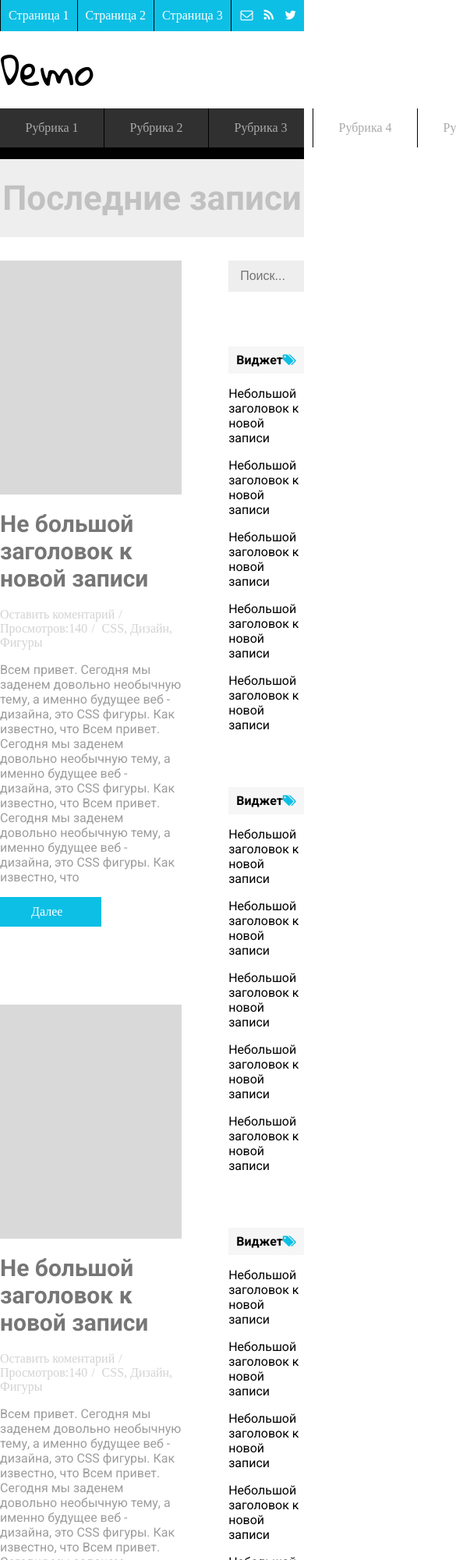
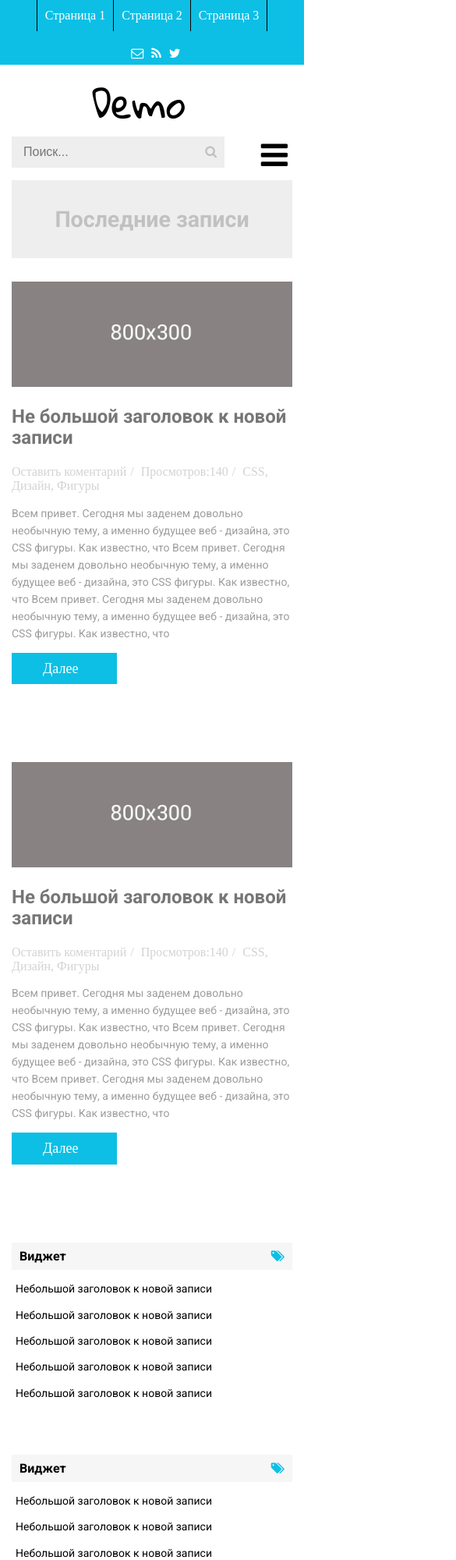
Before and after one commit to Yipee-ki-yay/Zengineers-TEST-verstka, a plain HTML site: page index.html in a window 390 px wide. Shown: the top 2000 px of the page at 78% size, 585 px wide, since content can reach past the window. Drawn offline with nearby package versions, Linux system fonts and the light colour scheme.

Commit message:
add adaptive

```diff
--- a/css/style.css
+++ b/css/style.css
@@ -1,4 +1,14 @@
-header {
+html {
+	box-sizing: border-box;
+}
+
+*,
+*:after,
+*:before, {
+	box-sizing: inherit;
+}
+
+.header {
 	background-color: #0DBFE5;
 }
 
@@ -6,17 +16,6 @@ h1 {
 	margin: 0;
 	padding: 0;
 }
-
-/*.header-wrap {
-	display: -webkit-flex;
-	display: -moz-flex;
-	display: -ms-flex;
-	display: -o-flex;
-	display: flex;
-	justify-content: space-between;
-	-ms-align-items: center;
-	align-items: center;
-}*/
 
 .flex-wrap {
 	display: -webkit-flex;
@@ -29,9 +28,18 @@ h1 {
 	align-items: center;
 }
 
+.flex-default {
+	display: -webkit-flex;
+	display: -moz-flex;
+	display: -ms-flex;
+	display: -o-flex;
+	display: flex;
+}
+
 .wrapper {
 	max-width: 1160px;
 	margin: 0 auto;
+	padding: 0 15px;
 }
 
 .page_menu {
@@ -39,11 +47,11 @@ h1 {
 	margin: 0;
 	padding: 0;
 	display: flex;
+	/*width: 69%;*/
 }
 
 .page_menu-item {
 	line-height: 40px;
-	padding: 0 10px 0 10px;
 	border-right: 1px solid #000;
 }
 
@@ -54,11 +62,36 @@ h1 {
 .page_menu-link {
 	text-decoration: none;
 	color: #fff;
+	padding: 10px;
+	white-space: nowrap;
+	transition: all 0.6s ease;
+}
+.page_menu-link:hover {
+	color: #000;
 }
 
+.social {
+	list-style-type: none;
+	margin: 0;
+	padding: 0;
+	/*width: 31%;*/
+	/*text-align: right;*/
+}
+.social.flex-wrap {
+	justify-content: flex-end;
+}
+.social__item {
+	margin-left: 10px;
+	/*display: inline-block;*/
+}
 .social_link {
-	margin-right: 10px;
 	text-decoration: none;
+}
+i {
+	transition: all 0.6s ease;
+}
+.social_link:hover i {
+	color: #000;
 }
 
 .social i {
@@ -68,36 +101,71 @@ h1 {
 .logo a {
 	text-decoration: none;
 	font-family: 'Gloria Hallelujah', cursive, sans-serif;
+	line-height: 58px;
 	font-size: 50px;
 	color: #000;
+	padding: 20px;
+	padding-left: 0;
+    display: block;
+    width: 135px;
+    transition: all 0.6s ease;
+    opacity: 1;
+}
+.logo a:hover {
+	opacity: 0.4;
 }
 
 /*MAIN*/
 
+.main {
+	margin-bottom: 20px;
+}
+.main_menu-openBtn {
+	display: none;
+	border: none;
+    background: transparent;
+    position: absolute;
+    right: 15px;
+    top: 175px;
+    font-size: 40px;
+    cursor: pointer;
+}
+.main_menu-openBtn:hover {
+	color: #0DBFE5;
+}
 .main_menu {
 	background-color: #303030;
 	list-style-type: none;
-	display: -webkit-flex;
-	display: -moz-flex;
-	display: -ms-flex;
-	display: -o-flex;
-	display: flex;
 	border-bottom: 15px solid #000;
 	margin: 0;
 	padding: 0;
 }
+.main_menu.flex-wrap {
+	justify-content: flex-start;
+	flex-wrap: wrap;
+}
 
 .main_menu-item {
-	line-height: 50px;
 	border-right: 1px solid #000;
-	min-width: 133px;
 	text-align: center;
-
+	transition: all 0.6s ease;
+}
+.main_menu-item:hover {
+	background-color: #0DBFE5;
+	color: #fff;
 }
 
 .main_menu-link {
+	display: block;
+	line-height: 20px;
 	text-decoration: none;
 	color: #AAAAAA;
+	padding: 15px 30px;
+    white-space: nowrap;
+    transition: all 0.6s ease;
+}
+.main_menu-link:hover {
+	color: #fff;
 }
 
 .last_note {
@@ -112,65 +180,70 @@ h1 {
 	margin-bottom: 30px;
 }
 
-.wrap {
-	display: -webkit-flex;
-	display: -moz-flex;
-	display: -ms-flex;
-	display: -o-flex;
-	display: flex;
-}
+
 
 .main_content {
-	width: 68.9%;
-	margin-right: 60px;
+	width: 69%;
+	margin-right: 5%;
 }
 
 .main_sidebar {
-	width: 25.8%;
+	width: 26%;
 }
-.main_content .item  {
+.main_content-item  {
 	margin-bottom: 100px;
 }
-.main_content .item .img {
-	background-color: #D9D9D9;
+.main_content-item img {
 	width: 100%;
-	height: 300px;
 }
 
-.main_content .item .btn {
+.main_content-item .btn {
 	display: inline-block;
 	background-color: #0DBFE5;
 	color: #fff;
 	padding: 10px 40px;
-	font-size: 16px;
+	font-size: 20px;
+	transition: all 0.6s ease;
+}
+.main_content-item .btn:hover {
+	background-color: #0086E5;
 }
 
-.main_content .item .item-title a {
+.main_content-item .item-title a {
 	color: #767676;
 	font-family: "Roboto", sans-serif;
 	font-size: 30px;
+	transition: all 0.6s ease;
+}
+.main_content-item .item-title a:hover {
+	color: #000;
 }
 
-.main_content .item p {
+.main_content-item p {
+	font-size: 16px;
+    line-height: 24px;
 	font-family: "Roboto", sans-serif;
 	color: #9D9D9D;
 }
 
-.main_content .item a {
+.main_content-item a {
 	text-decoration: none;
 	color: #D3D3D3;
 }
 
-.main_content .item a:after {
+.main_content-item a:after {
 	content: "/";
 	display: inline-block;
 	margin: 0 5px;
 }
 
-.main_content .item a:last-child:after {
+.main_content-item a:last-child:after {
 	content: "";
 }
 
+.main_sidebar form {
+	position: relative;
+}
 .main_sidebar input {
 	width: 100%;
 	background-color: #EEEEEE;
@@ -178,67 +251,182 @@ h1 {
 	border: 0;
 	height: 40px;
 	padding: 15px;
+	padding-right: 30px;
 }
 .input_icon {
-	position: relative;
+	position: absolute;
+	top: 50%;
+    right: 10px;
+    transform: translateY(-50%);
 }
 .input_icon a {
-	position: absolute;
-	top: -28px;
-    right: -286px;
 	color: #C0C0C0;
+}
+.input_icon a:hover {
+	color: #000;
 }
 
 .sidebar_vidget {
-	display: -webkit-flex;
-	display: -moz-flex;
-	display: -ms-flex;
-	display: -o-flex;
-	display: flex;
-	-ms-align-items: center;
-	align-items: center;
-	justify-content: space-between;
 	background-color: #F6F6F6;
 	line-height: 35px;
 }
 
 .sidebar_vidget p {
-	font-family: "Roboto", sans-serif;
 	margin: 0;
 	padding-left: 10px;
 	font-weight: bold;
+}
+.sidebar_vidget a {
+	font-family: "Roboto", sans-serif;
+	color: #000;
+	text-decoration: none;
 }
 
 .sidebar_vidget span i {
 	color: #0EBFE5;
 	padding-right: 10px;
+	transition: all 0.6s ease;
+}
+.sidebar_vidget span i:hover{
+	color: #0086E5;
 }
 
 .sidebar_item {
 	margin-top: 70px;
 }
 
-.sidebar_item p {
+.sidebar_item ul {
+	list-style-type: none;
+	margin: 0;
+	padding: 0;
+}
+.sidebar_item li {
+	margin-top: 15px;
+	margin-left: 5px;
+}
+.sidebar_item a {
 	font-family: "Roboto", sans-serif;
+	/*line-height: 30px;*/
+	text-decoration: none;
+	color: #000;
+}
+.sidebar_item a:hover {
+	text-decoration: underline;
 }
 
-/*FOOTER*/
+/*footer*/
 
-footer {
+.footer {
 	background-color: #0DBFE5;
 }
+.footer .wrapper.flex-wrap {
+	flex-wrap: wrap;
+}
 
-footer .page_menu .page_menu-item {
+.footer .page_menu .page_menu-item {
 	border: none;
 }
 
-.flex-wrap {
-	display: -webkit-flex;
-	display: -moz-flex;
-	display: -ms-flex;
-	display: -o-flex;
-	display: flex;
-	justify-content: space-between;
-	-ms-align-items: center;
-	align-items: center;
+.footer .page_menu-link {
+	padding: 20px 10px;
+	white-space: nowrap;
 }
+
+/*====================== media ==========================*/
+
+@media screen and (max-width: 830px) {
+	h1 {
+		font-size: 1.8em;
+	}
+	.main_menu-item {
+		width: 33%;
+		border-top: 1px solid #000;
+	}
+}
+
+@media screen and (max-width: 550px) {
+	.logo a {
+		margin: 0 auto;
+	}
+	h1 {
+		font-size: 1.5em;
+	}
+	.main_content-item .item-title a {
+		font-size: 24px;
+	}
+	.main_content-item p {
+		font-size: 14px;
+    	line-height: 22px;
+	}
+	.main_content-item .btn {
+		font-size: 18px;
+	}
+	.sidebar_vidget-tag {
+		font-size: 16px;
+	}
+	.sidebar_item ul a {
+		font-size: 14px;
+	}
+	.footer {
+		padding-bottom: 20px;
+	}
+	.footer .logo {
+		width: 100%;
+	}
+	.footer .wrapper.flex-wrap {
+		justify-content: center;
+	}
+}
+
+@media screen and (max-width: 480px) {
+	.header .wrapper.flex-wrap {
+		flex-wrap: wrap;
+		justify-content: center;
+	}
+	.page_menu {
+		width: 100%;
+		justify-content: center;
+		margin-bottom: 20px;
+	}
+	.social {
+		margin-bottom: 5px;
+	}
+	.logo {
+		margin-bottom: 50px;
+	}
+	.main_menu-openBtn {
+		display: block;
+	}
+	.main_menu {
+		display: none;
+		margin-bottom: 20px;
+	}
+	.main_menu-item {
+		width: 100%;
+	}
+	h1 {
+		font-size: 1.3em;
+	}
+	.main .wrapper.flex-default {
+		flex-wrap: wrap;
+	}
+	.main_content,
+	.main_sidebar {
+		width: 100%;
+	}
+	.main_content {
+		margin-right: 0;
+	}
+	.main_sidebar form {
+		width: 70%;
+		position: absolute;
+		top: 175px;
+	    left: 15px;
+	}
+	.main_sidebar .sidebar_item:nth-child(2) {
+		margin-top: 0;
+	}
+	.footer .logo {
+		margin-bottom: 0;
+	}
+}
--- a/index.html
+++ b/index.html
@@ -13,11 +13,8 @@
 </head>
 <body>
 
-<header>
-
-	<div class="wrapper">
-		<div class="flex-wrap">
-			<nav class="page">
+<header class="header">
+	<div class="wrapper flex-wrap">
 		<ul class="page_menu">
 			<li class="page_menu-item">
 				<a href="#" class="page_menu-link">Страница 1</a>
@@ -29,23 +26,25 @@
 				<a href="#" class="page_menu-link">Страница 3</a>
 			</li>
 		</ul>
-			</nav>
 
-			<div class="social">
+		<ul class="social flex-wrap">
+			<li class="social__item">
 				<a href="#" class="social_link">
 					<i class="fa fa-envelope-o" aria-hidden="true"></i>
 				</a>
+			</li>
+			<li class="social__item">
 				<a href="#" class="social_link">
 					<i class="fa fa-rss" aria-hidden="true"></i>
 				</a>
+			</li>
+			<li class="social__item">
 				<a href="#" class="social_link">
 					<i class="fa fa-twitter" aria-hidden="true"></i>
 				</a>
+			</li>
+		</ul>
 	</div>
-
-		</div>
-	</div>
-
 </header>
 
 <div class="logo">
@@ -54,11 +53,13 @@
 	</div>
 </div>
 
-<main>
+<main class="main">
+	<div class="main_navigation">
 		<div class="wrapper">
-
-		<div class="main_navigation">
-			<ul class="main_menu">
+			<button class="main_menu-openBtn">
+				<i class="fa fa-bars"></i>
+			</button>
+			<ul class="main_menu flex-wrap">
 				<li class="main_menu-item">
 					<a href="#" class="main_menu-link">Рубрика 1</a>
 				</li>
@@ -79,17 +80,21 @@
 				</li>
 			</ul>
 		</div>
+	</div>
 
+	<div class="wrapper">
 		<div class="last_note">
 			<h1>Последние записи</h1>
 		</div>
+	</div>
 
-		<div class="wrap">
-
+	<div class="wrapper flex-default">
 		<div class="main_content">
-				<div class="item">
-					<div class="img"></div>
-					<h2 class="item-title"><a href="#">Не большой заголовок к новой записи</a></h2>
+			<div class="main_content-item">
+				<img src="img/800x300.jpg" alt="image800x300">
+				<h2 class="item-title">
+					<a href="#">Не большой заголовок к новой записи</a>
+				</h2>
 				<span>
 					<a href="#">Оставить коментарий</a>
 					<a href="#">Просмотров:140</a>
@@ -99,9 +104,11 @@
 				<a href="#" class="btn">Далее</a>
 			</div>
 
-				<div class="item">
-					<div class="img"></div>
-					<h2 class="item-title"><a href="#">Не большой заголовок к новой записи</a></h2>
+			<div class="main_content-item">
+				<img src="img/800x300.jpg" alt="image800x300">
+				<h2 class="item-title">
+					<a href="#">Не большой заголовок к новой записи</a>
+				</h2>
 				<span>
 					<a href="#">Оставить коментарий</a>
 					<a href="#">Просмотров:140</a>
@@ -114,71 +121,116 @@
 
 		<aside class="main_sidebar">
 
-
+			<form action="post">
 				<input type="search" placeholder="Поиск...">
 				<span class="input_icon">
-					<a href="#"><i class="fa fa-search" aria-hidden="true"></i></a>
+					<a href="#">
+						<i class="fa fa-search" aria-hidden="true"></i>
+					</a>
 				</span>
+			</form>
 
 			<div class="sidebar_item">
-					<div class="sidebar_vidget">
-						<p class="sidebar_vidget-tag">Виджет</p>
+				<div class="sidebar_vidget flex-wrap">
+					<p class="sidebar_vidget-tag">
+						<a href="#">Виджет</a>
+					</p>
 					<span class="sidebar_vidget-icon">
+						<a href="#">
 							<i class="fa fa-tags" aria-hidden="true"></i>
+						</a>
 					</span>
 				</div>
-					<p>Небольшой заголовок к новой записи</p>
-					<p>Небольшой заголовок к новой записи</p>
-					<p>Небольшой заголовок к новой записи</p>
-					<p>Небольшой заголовок к новой записи</p>
-					<p>Небольшой заголовок к новой записи</p>
+				<ul>
+					<li>
+						<a href="#">Небольшой заголовок к новой записи</a>
+					</li>
+					<li>
+						<a href="#">Небольшой заголовок к новой записи</a>
+					</li>
+					<li>
+						<a href="#">Небольшой заголовок к новой записи</a>
+					</li>
+					<li>
+						<a href="#">Небольшой заголовок к новой записи</a>
+					</li>
+					<li>
+						<a href="#">Небольшой заголовок к новой записи</a>
+					</li>
+				</ul>
 			</div>
 
 			<div class="sidebar_item">
-					<div class="sidebar_vidget">
-						<p class="sidebar_vidget-tag">Виджет</p>
+				<div class="sidebar_vidget flex-wrap">
+					<p class="sidebar_vidget-tag">
+						<a href="#">Виджет</a>
+					</p>
 					<span class="sidebar_vidget-icon">
+						<a href="#">
 							<i class="fa fa-tags" aria-hidden="true"></i>
+						</a>
 					</span>
 				</div>
-					<p>Небольшой заголовок к новой записи</p>
-					<p>Небольшой заголовок к новой записи</p>
-					<p>Небольшой заголовок к новой записи</p>
-					<p>Небольшой заголовок к новой записи</p>
-					<p>Небольшой заголовок к новой записи</p>
+				<ul>
+					<li>
+						<a href="#">Небольшой заголовок к новой записи</a>
+					</li>
+					<li>
+						<a href="#">Небольшой заголовок к новой записи</a>
+					</li>
+					<li>
+						<a href="#">Небольшой заголовок к новой записи</a>
+					</li>
+					<li>
+						<a href="#">Небольшой заголовок к новой записи</a>
+					</li>
+					<li>
+						<a href="#">Небольшой заголовок к новой записи</a>
+					</li>
+				</ul>
 			</div>
 
 			<div class="sidebar_item">
-					<div class="sidebar_vidget">
-						<p class="sidebar_vidget-tag">Виджет</p>
+				<div class="sidebar_vidget flex-wrap">
+					<p class="sidebar_vidget-tag">
+						<a href="#">Виджет</a>
+					</p>
 					<span class="sidebar_vidget-icon">
+						<a href="#">
 							<i class="fa fa-tags" aria-hidden="true"></i>
+						</a>
 					</span>
 				</div>
-					<p>Небольшой заголовок к новой записи</p>
-					<p>Небольшой заголовок к новой записи</p>
-					<p>Небольшой заголовок к новой записи</p>
-					<p>Небольшой заголовок к новой записи</p>
-					<p>Небольшой заголовок к новой записи</p>
+				<ul>
+					<li>
+						<a href="#">Небольшой заголовок к новой записи</a>
+					</li>
+					<li>
+						<a href="#">Небольшой заголовок к новой записи</a>
+					</li>
+					<li>
+						<a href="#">Небольшой заголовок к новой записи</a>
+					</li>
+					<li>
+						<a href="#">Небольшой заголовок к новой записи</a>
+					</li>
+					<li>
+						<a href="#">Небольшой заголовок к новой записи</a>
+					</li>
+				</ul>
 			</div>
 
 		</aside>
 
 	</div>
-	</div>
 </main>
 
-<footer>
+<footer class="footer">
 
-
-
-	<div class="wrapper">
-		<div class="flex-wrap">
+	<div class="wrapper flex-wrap">
 
 		<div class="logo">
-				<div class="wrapper">
 			<a href="#">Demo</a>
-				</div>
 		</div>
 
 		<div class="page">
@@ -195,11 +247,12 @@
 			</ul>
 		</div>
 
-
-		</div>
 	</div>
 
 </footer>
 
+<script src="https://code.jquery.com/jquery-3.2.1.min.js"
+integrity="sha256-hwg4gsxgFZhOsEEamdOYGBf13FyQuiTwlAQgxVSNgt4=" crossorigin="anonymous"></script>
+<script src="js/index.js"></script>
 </body>
 </html>
```
Also changed, not shown: js/index.js (added, +10 -0 lines), css/normalize.css, img/800x300.jpg (added). Lines whose indentation alone changed are shown as unchanged.
